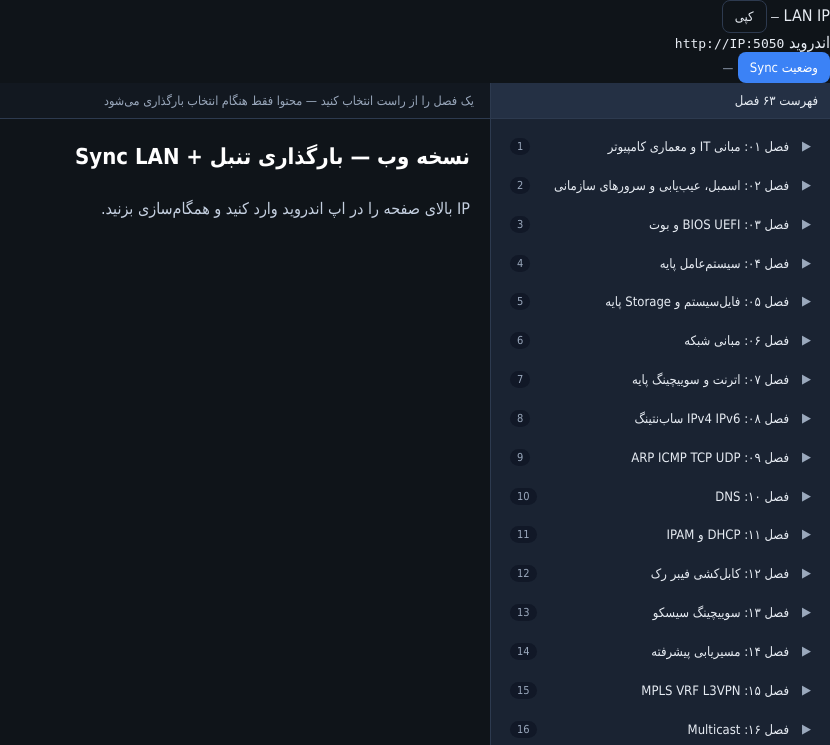
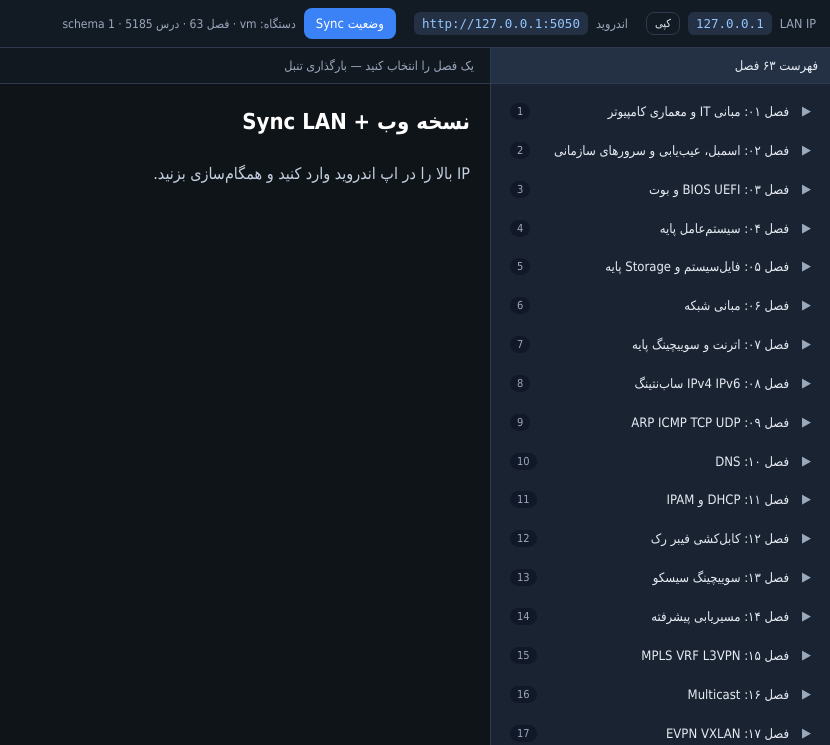
Before and after one commit to MrUtility01/NetworkEncyclopedia, a Flask app: page / in a window 1280 px wide. Shown: the part 55-800 px from the top of the page, without its empty margins (450-1280 px from the left). Run offline with Flask 3, Linux system fonts and the light colour scheme; data comes from the database, SQL or seed files in the repository.

Commit message:
feat(web): LAN IP bar, copy button, sync status endpoint UI

```diff
--- /dev/null
+++ b/server/static/sync_ui.css
@@ -0,0 +1,12 @@
+.sync-bar {
+  display: flex; flex-wrap: wrap; gap: 12px 18px; align-items: center;
+  padding: 8px 14px; background: #121a24; border-bottom: 1px solid #2d3a4f;
+  font-size: 12.5px;
+}
+.sync-item { display: flex; align-items: center; gap: 8px; flex-wrap: wrap; }
+.sync-label { color: #9aa8bc; }
+.sync-bar code {
+  background: #243044; padding: 4px 8px; border-radius: 6px;
+  direction: ltr; unicode-bidi: plaintext; color: #93c5fd;
+}
+button.tiny { padding: 4px 8px; font-size: 11px; }
--- /dev/null
+++ b/server/static/sync_ui.js
@@ -0,0 +1,54 @@
+/* LAN IP + Sync status bar */
+async function loadLanAndSync() {
+  const lanEl = document.getElementById("lanIp");
+  const hintEl = document.getElementById("androidHint");
+  const statusEl = document.getElementById("syncStatus");
+  if (!lanEl) return;
+  try {
+    const r = await fetch("/api/sync/hello");
+    const hello = await r.json();
+    const ip = hello.lan_ip || "127.0.0.1";
+    lanEl.textContent = ip;
+    if (hintEl) hintEl.textContent = "http://" + ip + ":5050";
+    if (statusEl) {
+      const s = hello.stats || {};
+      statusEl.textContent =
+        "دستگاه: " + (hello.device_id || "—") +
+        " · فصل " + (s.chapters || 0) +
+        " · درس " + (s.lessons || 0) +
+        " · schema " + (hello.schema_version || 1);
+    }
+  } catch (e) {
+    lanEl.textContent = "خطا";
+    if (statusEl) statusEl.textContent = String(e.message || e);
+  }
+}
+
+document.getElementById("btnCopyIp")?.addEventListener("click", async () => {
+  const ip = document.getElementById("lanIp")?.textContent || "";
+  const url = "http://" + ip + ":5050";
+  try {
+    await navigator.clipboard.writeText(url);
+    const st = document.getElementById("syncStatus");
+    if (st) st.textContent = "کپی شد: " + url;
+  } catch {
+    prompt("آدرس را کپی کنید:", url);
+  }
+});
+
+document.getElementById("btnSyncStatus")?.addEventListener("click", async () => {
+  const statusEl = document.getElementById("syncStatus");
+  if (statusEl) statusEl.textContent = "در حال بررسی…";
+  try {
+    const r = await fetch("/api/sync/manifest");
+    const m = await r.json();
+    const n = (m.items || []).length;
+    statusEl.textContent =
+      "manifest: " + n + " رکورد · schema " + (m.schema_version || 1) +
+      " · " + (m.generated_at || "");
+  } catch (e) {
+    if (statusEl) statusEl.textContent = "خطا: " + (e.message || e);
+  }
+});
+
+loadLanAndSync();
--- a/server/templates/index.html
+++ b/server/templates/index.html
@@ -5,6 +5,7 @@
   <meta name="viewport" content="width=device-width, initial-scale=1" />
   <title>دایرةالمعارف جامع شبکه — نسخه وب</title>
   <link rel="stylesheet" href="/static/app.css" />
+  <link rel="stylesheet" href="/static/sync_ui.css" />
 </head>
 <body>
   <div class="app">
@@ -19,7 +20,7 @@
       </div>
       <div class="top-actions">
         <button id="btnScenarios" type="button" class="ghost">Capstoneها</button>
-        <button id="btnReseed" type="button" class="ghost danger" title="بازسازی کامل ساختار">بازسازی ساختار</button>
+        <button id="btnReseed" type="button" class="ghost danger">بازسازی ساختار</button>
       </div>
     </header>
 
@@ -44,18 +45,18 @@
         <div class="side-head">فهرست ۶۳ فصل</div>
         <div id="chapters" class="tree"></div>
       </aside>
-
       <section class="content">
-        <div id="breadcrumb" class="breadcrumb">یک فصل را از راست انتخاب کنید — محتوا فقط هنگام انتخاب بارگذاری می‌شود</div>
+        <div id="breadcrumb" class="breadcrumb">یک فصل را انتخاب کنید — بارگذاری تنبل</div>
         <div id="viewer" class="viewer">
           <div class="welcome">
-            <h1>نسخه وب — بارگذاری تنبل + Sync LAN</h1>
-            <p>IP بالای صفحه را در اپ اندروید وارد کنید و همگام‌سازی بزنید.</p>
+            <h1>نسخه وب + Sync LAN</h1>
+            <p>IP بالا را در اپ اندروید وارد کنید و همگام‌سازی بزنید.</p>
           </div>
         </div>
       </section>
     </div>
   </div>
   <script src="/static/app.js"></script>
+  <script src="/static/sync_ui.js"></script>
 </body>
 </html>
```
Also changed, not shown: docs/NEXT_STEPS.md (+9 -6 lines).
